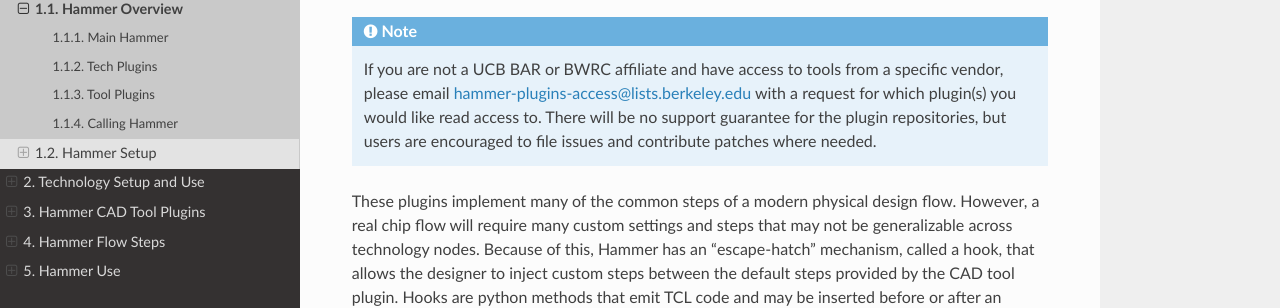
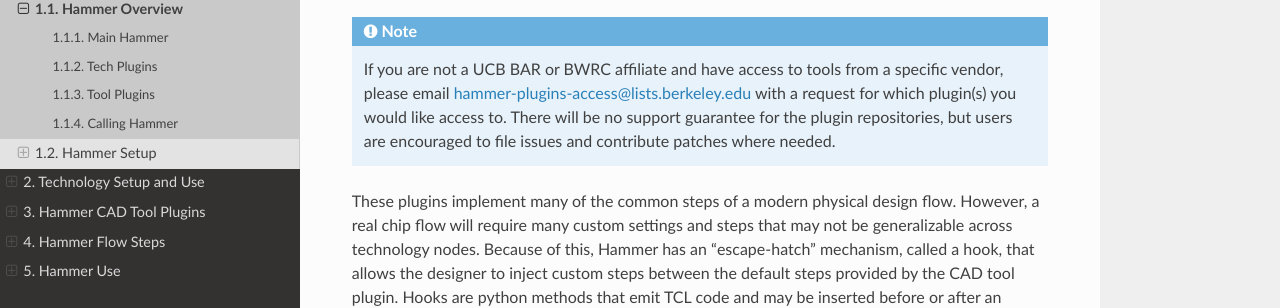
Before and after one commit to ucb-bar/hammer, a Sphinx documentation site: the page built from doc/Hammer-Basics/Hammer-Overview.rst, in a window 1280 px wide and 900 px high, scrolled down 1564 px. Shown: the part 174-482 px from the top of the window. Built offline with Sphinx 7.4.7 and the Read the Docs theme 2.0.0, drawn with Linux system fonts in a browser that asks for light colours; pages that are not in the unit, such as notebooks, are missing from menus.

Commit message:
Update doc/Hammer-Basics/Hammer-Overview.rst

```diff
--- a/doc/Hammer-Basics/Hammer-Overview.rst
+++ b/doc/Hammer-Basics/Hammer-Overview.rst
@@ -45,7 +45,7 @@
 
 There are already three Hammer tool plugin repos to which access may be granted to Hammer users. These repos are ``hammer-cadence-plugins``, ``hammer-synopsys-plugins``, and ``hammer-mentor-plugins``. In them are tool plugin implementations for actions including synthesis, place-and-route, DRC, LVS, and simulation.
 
-.. note:: If you are not a UCB BAR or BWRC affiliate and have access to tools from a specific vendor, please email hammer-plugins-access@lists.berkeley.edu with a request for which plugin(s) you would like read access to. There will be no support guarantee for the plugin repositories, but users are encouraged to file issues and contribute patches where needed.
+.. note:: If you are not a UCB BAR or BWRC affiliate and have access to tools from a specific vendor, please email hammer-plugins-access@lists.berkeley.edu with a request for which plugin(s) you would like access to. There will be no support guarantee for the plugin repositories, but users are encouraged to file issues and contribute patches where needed.
 
 These plugins implement many of the common steps of a modern physical design flow. However, a real chip flow will require many custom settings and steps that may not be generalizable across technology nodes.
 Because of this, Hammer has an "escape-hatch" mechanism, called a hook, that allows the designer to inject custom steps between the default steps provided by the CAD tool plugin.
```
